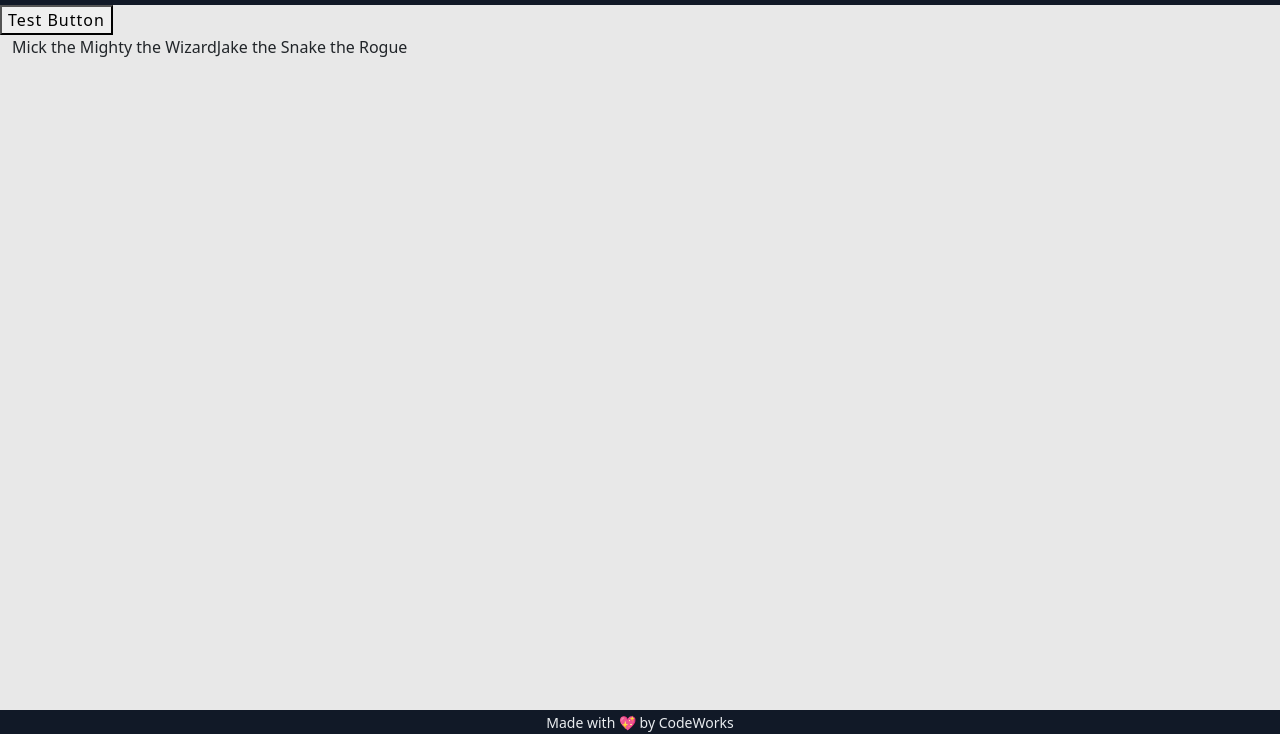
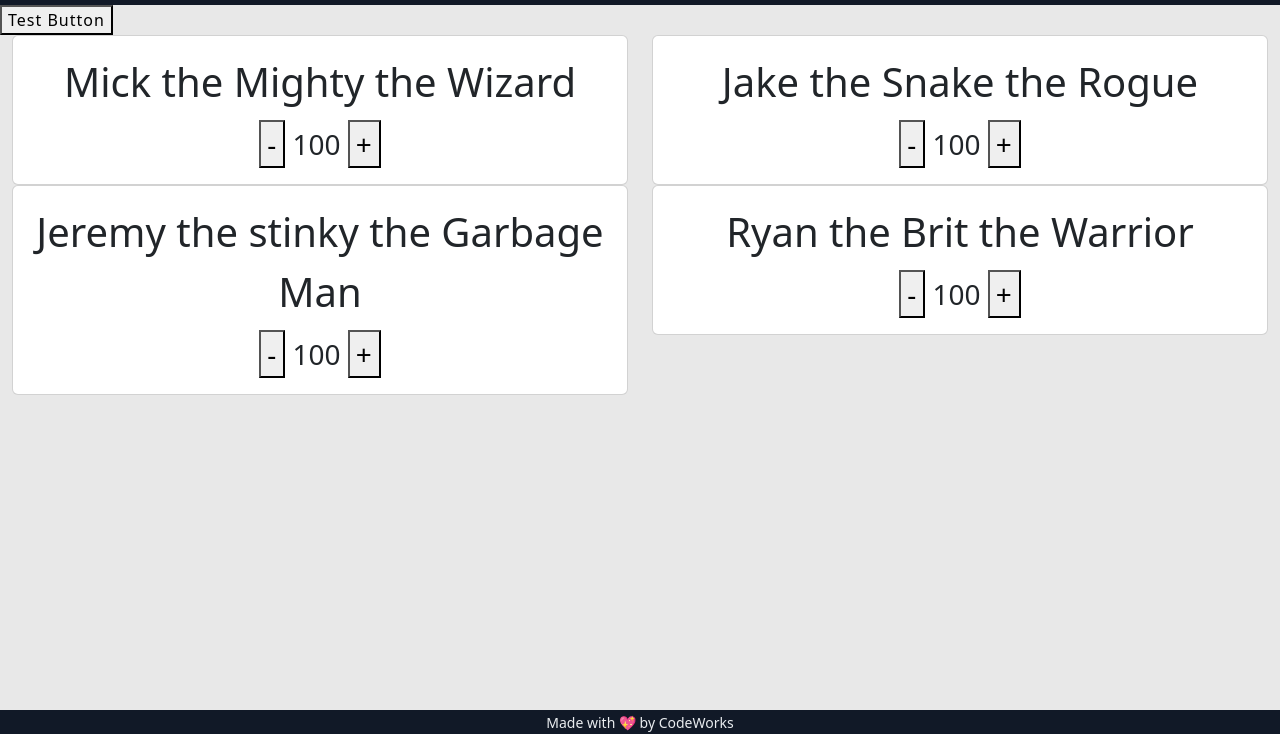
Before and after one commit to CodeWorks-FullStack/fall24_character_sheets_mvc, a website with bundled scripts: page index.html in a window 1280 px wide. Shown: the part 66-800 px from the top of the page. Built offline with nearby package versions, Linux system fonts and the light colour scheme; a script that the page names is missing.

Commit message:
drawing cards for each character

```diff
--- a/app/AppState.js
+++ b/app/AppState.js
@@ -1,6 +1,6 @@
 import { EventEmitter } from './utils/EventEmitter.js'
 import { createObservableProxy } from './utils/ObservableProxy.js'
-// REVIEW never handwrite your own imports
+// REVIEW never handwrite your own imports, let your intellisense handle these for you
 import { Character } from './models/Character.js'
 
 
@@ -23,7 +23,9 @@ class ObservableAppState extends EventEmitter {
     //   class: 'Rogue'
     // }
     new Character('Mick the Mighty', 'Wizard'),
-    new Character('Jake the Snake', 'Rogue')
+    new Character('Jake the Snake', 'Rogue'),
+    new Character('Jeremy the stinky', 'Garbage Man'),
+    new Character('Ryan the Brit', 'Warrior'),
   ]
 
 }
--- a/app/controllers/CharactersController.js
+++ b/app/controllers/CharactersController.js
@@ -16,8 +16,22 @@ export class CharactersController {
     // NOTE the controller can access application data and use it to update the View
     const characters = AppState.characters
     let characterHTML = ''
-    characters.forEach(character => characterHTML += character.title)
-    const namesElem = document.getElementById('names')
-    namesElem.innerText = characterHTML
+    characters.forEach(character => {
+      characterHTML += `
+      <div class="col-6">
+        <div class="card">
+          <div class="card-body">
+            <p class="card-title text-center fs-1">${character.title}</p>
+            <div class="text-center fs-3">
+              <button>-</button>
+              <span>100</span>
+              <button>+</button>
+            </div>
+          </div>
+        </div>
+      </div>`
+    })
+    const characterCardsElem = document.getElementById('character-cards')
+    characterCardsElem.innerHTML = characterHTML
   }
 }
--- a/index.html
+++ b/index.html
@@ -41,10 +41,20 @@
   <main>
     <button onclick="app.CharactersController.testButton()">Test button</button>
     <div class="container-fluid">
-      <section class="row">
-        <div class="col-12">
-          <p id="names"></p>
-        </div>
+      <section id="character-cards" class="row">
+        <!-- STUB character card template -->
+        <!-- <div class="col-6">
+          <div class="card">
+            <div class="card-body">
+              <p class="card-title text-center fs-1">Mick The Mighty the Wizard</p>
+              <div class="text-center fs-3">
+                <button>-</button>
+                <span>100</span>
+                <button>+</button>
+              </div>
+            </div>
+          </div>
+        </div> -->
       </section>
     </div>
   </main>
```
